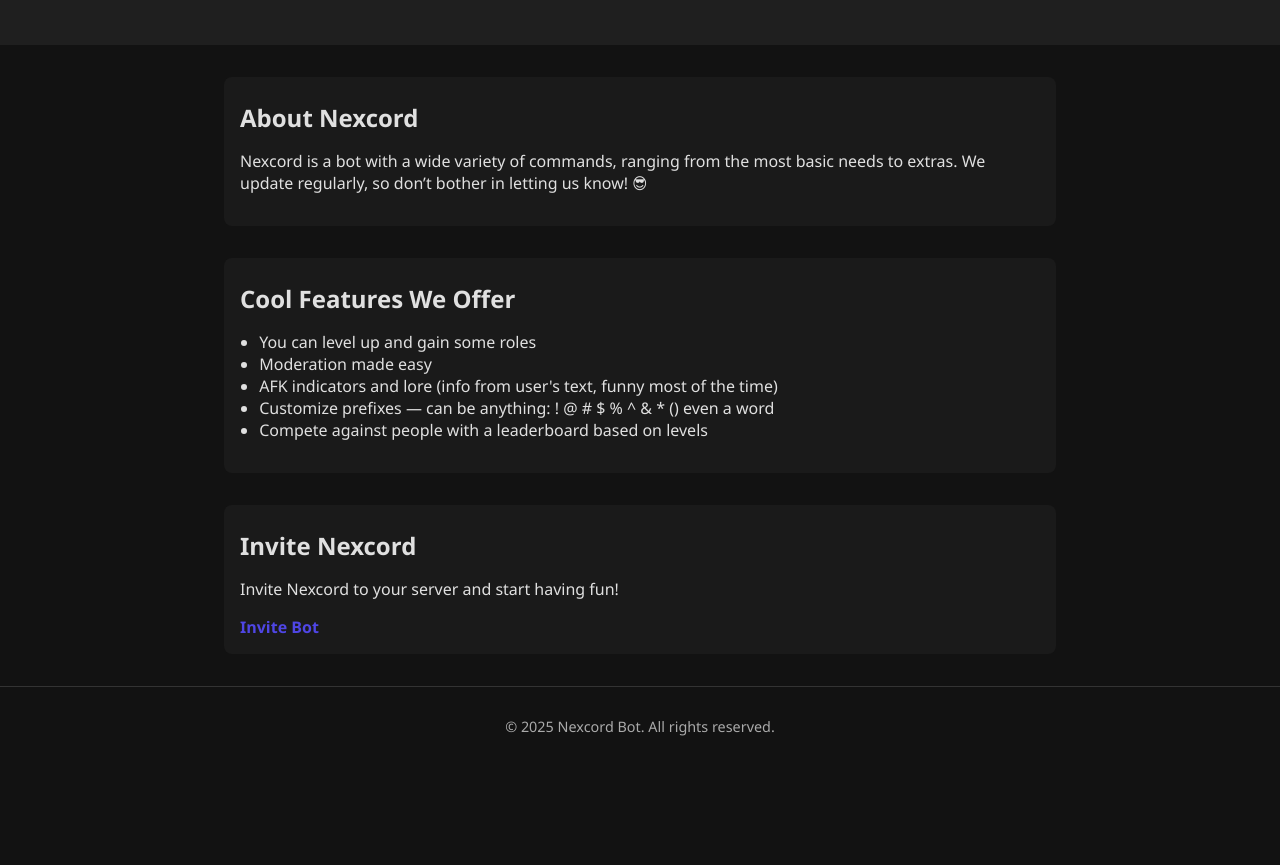
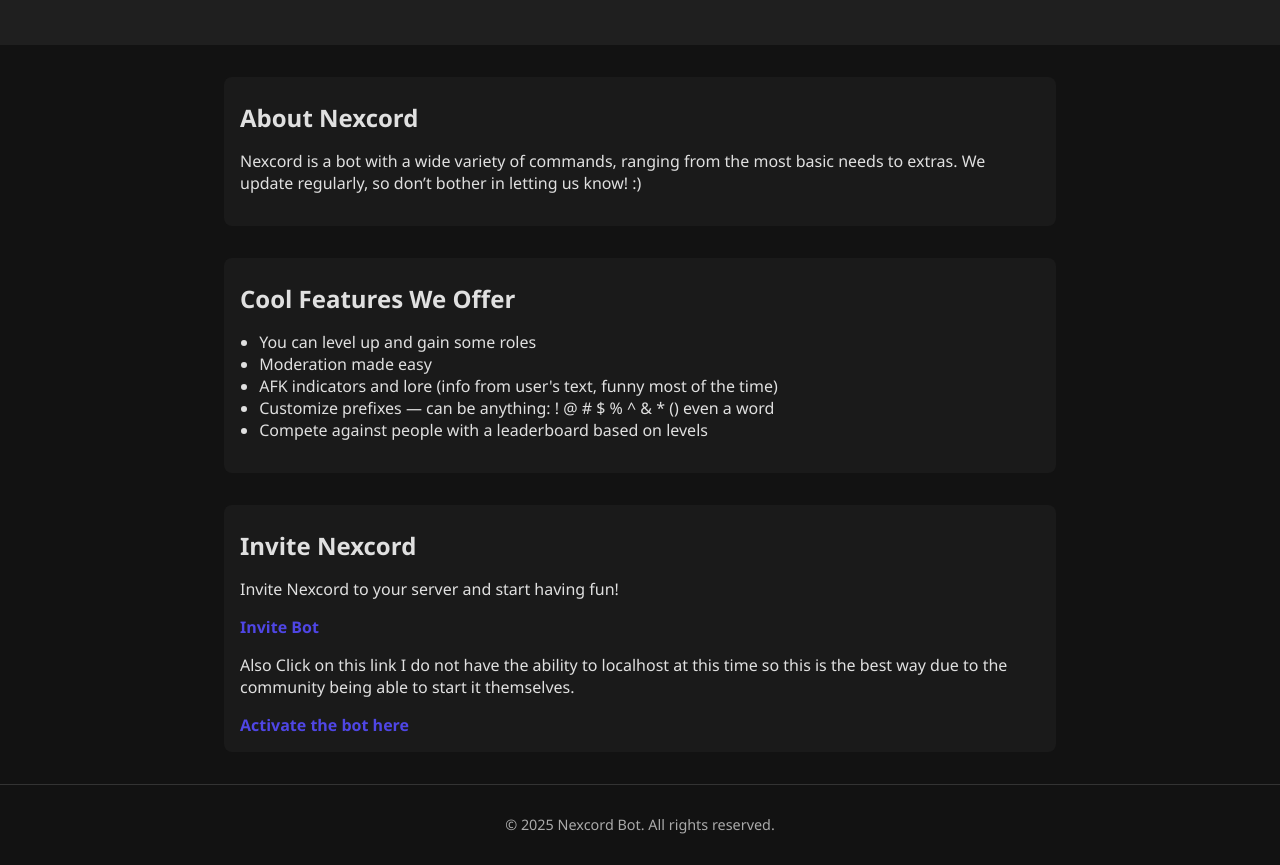
Before and after one commit to RandomV5/nexcordws, a plain HTML site: page index.html in a window 1280 px wide. Shown: the part 232-1097 px from the top of the page. Before the commit the page ends 999 px from the top, so only its background shows below. Drawn offline with Linux system fonts and the light colour scheme.

Commit message:
Update index.html

```diff
--- a/index.html
+++ b/index.html
@@ -20,7 +20,7 @@
     <h2>About Nexcord</h2>
     <p>
         Nexcord is a bot with a wide variety of commands, ranging from the most basic needs to extras.
-        We update regularly, so don’t bother in letting us know! 😎
+        We update regularly, so don’t bother in letting us know! :)
     </p>
 </section>
 
@@ -41,6 +41,8 @@
     <a href="https://discord.com/oauth2/authorize?client_id=1429592058233884847&permissions=8&integration_type=0&scope=bot" target="_blank">
         Invite Bot
     </a>
+     <p>Also Click on this link I do not have the ability to localhost at this time so this is the best way due to the community being able to start it themselves.</p>
+    <a href="https://nexcord.onrender.com/">Activate the bot here</a>
 </section>
 </main>
 
```
